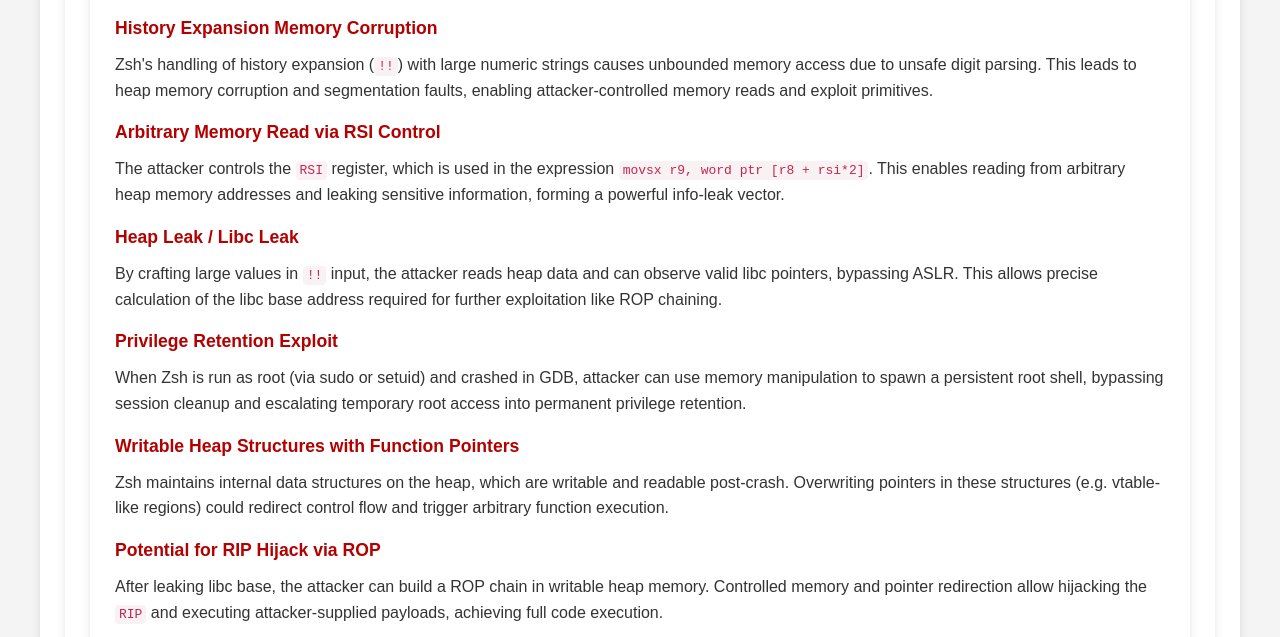
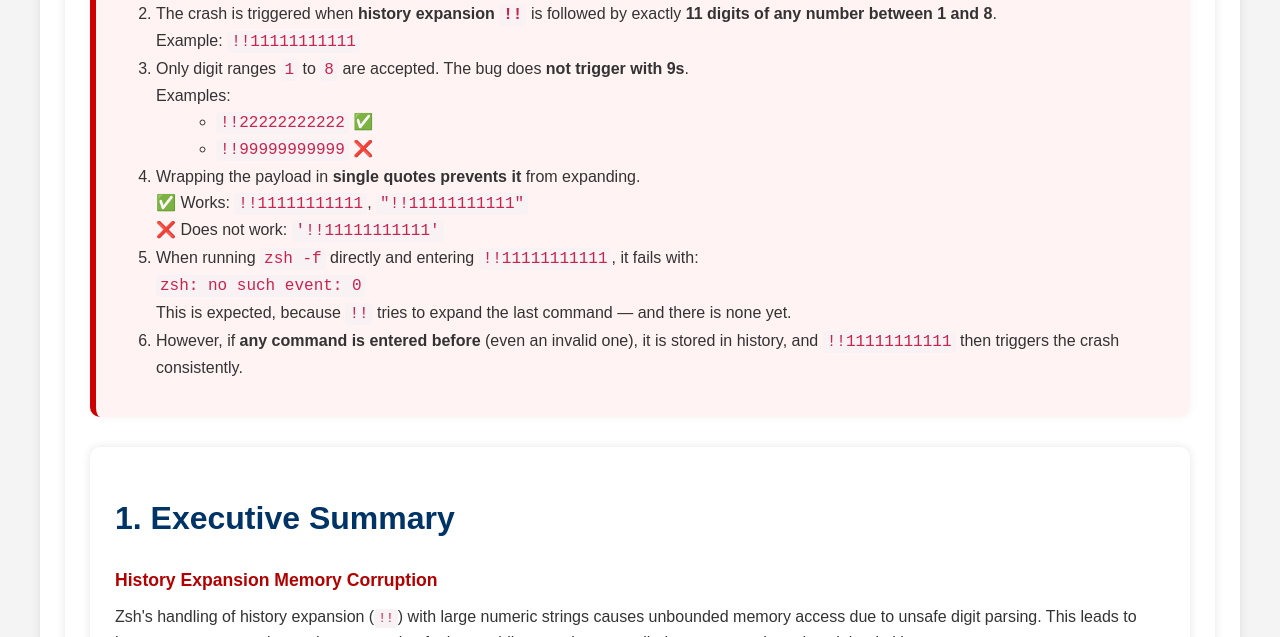
Before and after one commit to livepwn/CVE, a plain HTML site: page index.html in a window 1280 px wide. Shown: the part 463-1100 px from the top of the page. Drawn offline with Linux system fonts and the light colour scheme.

Commit message:
index.html

```diff
--- a/index.html
+++ b/index.html
@@ -88,6 +88,29 @@
   </style>
 </head>
 <body>
+  <div class="section" style="background:#fff3f3; border-left: 6px solid #cc0000; padding: 20px; border-radius: 10px; box-shadow: 0 0 8px rgba(0,0,0,0.05);">
+  <h2 style="color:#cc0000; margin-top:0;">🔍 Key Behavioral Characteristics of the Vulnerability</h2>
+  <ol style="font-size: 16px; color:#333; line-height:1.6;">
+    <li><strong>This bug is specific to <code>zsh</code></strong> and does <em>not</em> affect <code>bash</code>.</li>
+    <li>The crash is triggered when <strong>history expansion <code>!!</code></strong> is followed by exactly <strong>11 digits of any number between 1 and 8</strong>.<br>
+        Example: <code>!!11111111111</code></li>
+    <li>Only digit ranges <code>1</code> to <code>8</code> are accepted. The bug does <strong>not trigger with 9s</strong>.<br>
+        Examples:
+        <ul style="margin-left:20px;">
+          <li><code>!!22222222222</code> ✅</li>
+          <li><code>!!99999999999</code> ❌</li>
+        </ul>
+    </li>
+    <li>Wrapping the payload in <strong>single quotes prevents it</strong> from expanding.<br>
+        ✅ Works: <code>!!11111111111</code>, <code>"!!11111111111"</code><br>
+        ❌ Does not work: <code>'!!11111111111'</code></li>
+    <li>When running <code>zsh -f</code> directly and entering <code>!!11111111111</code>, it fails with:<br>
+        <code>zsh: no such event: 0</code><br>
+        This is expected, because <code>!!</code> tries to expand the last command — and there is none yet.</li>
+    <li>However, if <strong>any command is entered before</strong> (even an invalid one), it is stored in history, and <code>!!11111111111</code> then triggers the crash consistently.</li>
+  </ol>
+</div>
+
 
   <div class="section">
     <h1>1. Executive Summary</h1>
```
